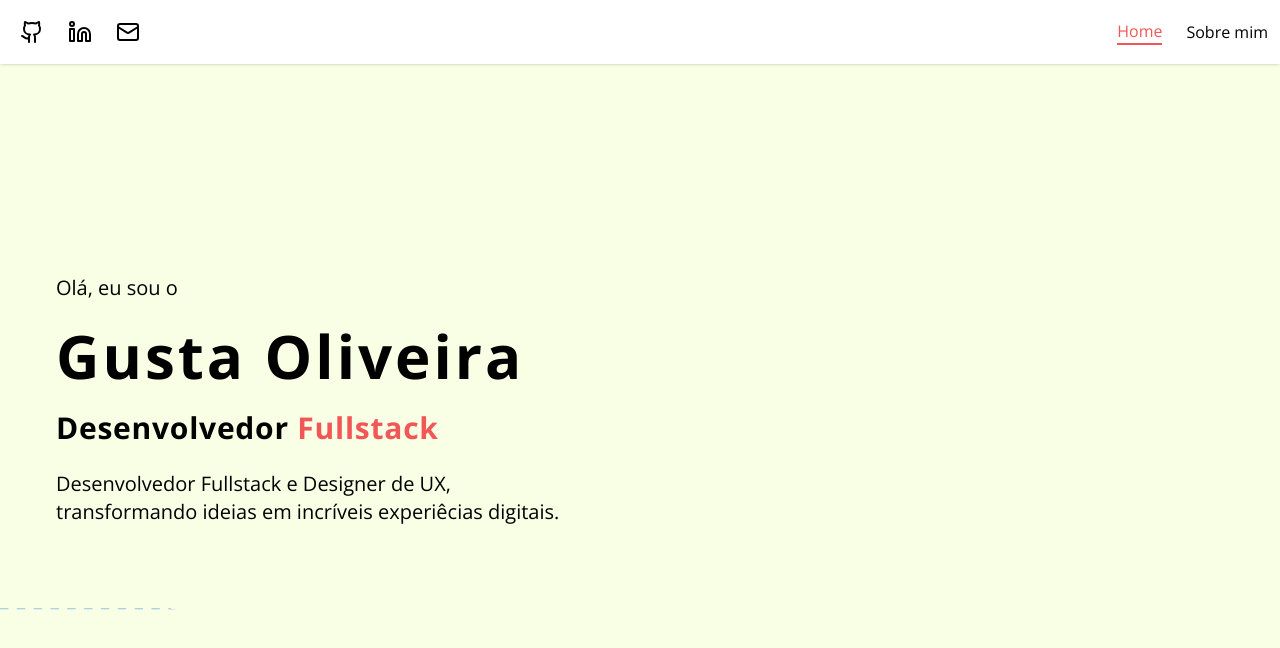
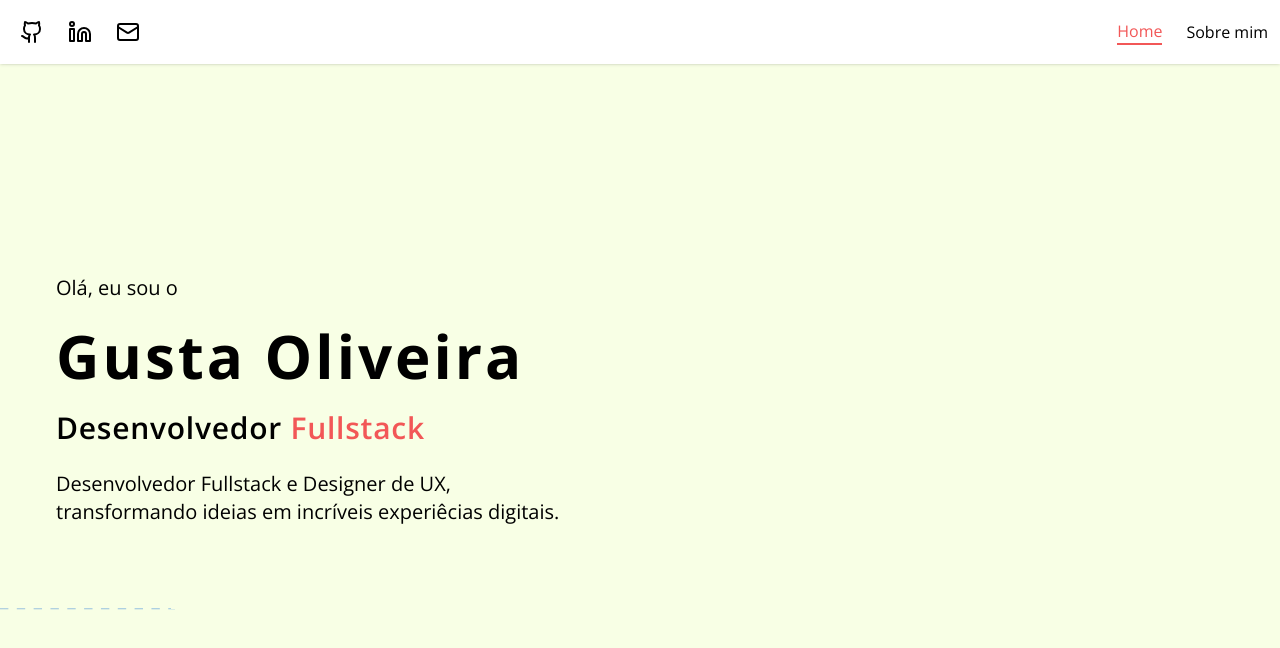
Before and after one commit to gustaoliveira1/portfolio, a Next.js app: page / in a window 1280 px wide. Shown: the top 648 px of the page. Built offline with nearby package versions, Linux system fonts and the light colour scheme.

Commit message:
feat: change subtitle weight

```diff
--- a/src/components/Hero.tsx
+++ b/src/components/Hero.tsx
@@ -6,7 +6,7 @@ export function Hero() {
       <div className="max-w-[1216px] w-full mx-auto p-6 flex flex-col gap-6 justify-center">
         <h3 className="text-xl">Olá, eu sou o</h3>
         <h1 className="text-6xl tracking-wider font-bold">Gusta Oliveira</h1>
-        <h2 className="text-3xl tracking-wide font-bold">
+        <h2 className="text-3xl tracking-wide font-semibold">
           Desenvolvedor <span className="text-secondary">Fullstack</span>
         </h2>
         <p className="max-w-[510px] text-xl">
```
